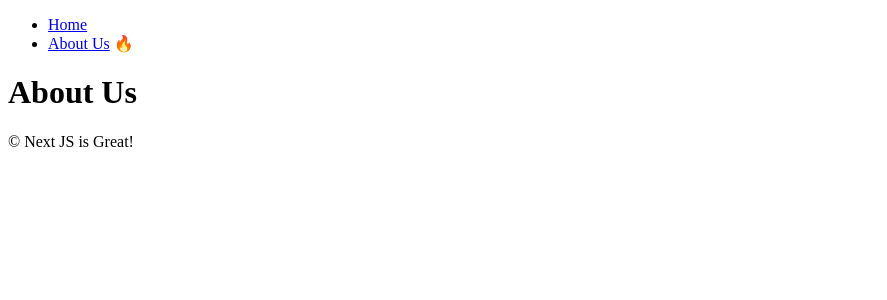
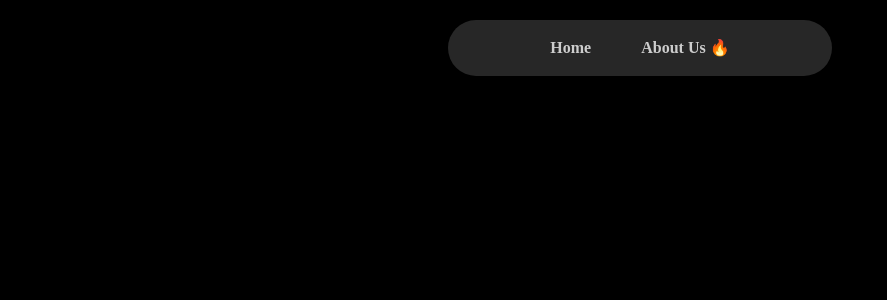
Before and after one commit to jechoi1111/nomardcoder-learn-nextjs14, a Next.js app: page /about-us in a window 1280 px wide. Shown: the top 300 px of the page, without its empty margins (0-887 px from the left). Built offline with nearby package versions, Linux system fonts and the light colour scheme.

Commit message:
feat: Css module 추가

```diff
--- a/app/layout.tsx
+++ b/app/layout.tsx
@@ -1,5 +1,6 @@
 import Navigation from '../components/navigation';
 import { Metadata } from 'next';
+import "../styles/global.css";
 
 export const metadata: Metadata = {
     title: {
--- a/components/movieInfo.tsx
+++ b/components/movieInfo.tsx
@@ -1,7 +1,6 @@
 import { API_URL } from '../app/(home)/page';
 
 async function getMovie(id: string) {
-    await new Promise(resolve => setTimeout(resolve, 5000))
     const response = await fetch(`${API_URL}/${id}`);
     return response.json();
 }
--- a/components/movieVideos.tsx
+++ b/components/movieVideos.tsx
@@ -1,8 +1,6 @@
 import { API_URL } from '../app/(home)/page';
 
 async function getVideos(id: string) {
-    await new Promise(resolve => setTimeout(resolve, 3000))
-    throw new Error('Something broke...')
     const response = await fetch(`${API_URL}/${id}/videos`);
     return response.json();
 }
--- /dev/null
+++ b/components/navigation.module.css
@@ -0,0 +1,33 @@
+.nav{
+    background-color: #272727;
+    position: fixed;
+    width: 30%;
+    margin: 0 auto;
+    top: 20px;
+    border-radius: 50px;
+    padding: 20px 0px;
+    left: 50%;
+    z-index: 10;
+    transform: translateX(-50%);
+}
+
+.nav ul {
+    display: flex;
+    justify-content: center;
+    gap: 50px;
+}
+
+.nav ul li {
+    list-style: none;
+    transform: none;
+    transition: all 0.1s ease-in-out;
+}
+
+.nav ul li:hover {
+    transform: scale(1.05);
+}
+
+.nav ul li a {
+    color: #cdcdcd;
+    font-weight: bold;
+}
--- a/components/navigation.tsx
+++ b/components/navigation.tsx
@@ -2,14 +2,20 @@
 
 import Link from "next/link";
 import {usePathname} from "next/navigation";
+import styles from './navigation.module.css';
 
 export default function Navigation() {
     const path = usePathname();
 
-    return <nav><ul>
-        <li>
-            <Link href='/'>Home</Link> {path === '/' ? '🔥' : ''}
-        </li>
-        <li><Link href={'/about-us'}>About Us</Link> {path === '/about-us' ? '🔥' : ''}</li>
-    </ul></nav>
+    return (
+        <nav className={styles.nav}>
+        <ul>
+            <li>
+                <Link href='/'>Home</Link> {path === '/' ? '🔥' : ''}
+            </li>
+            <li>
+                <Link href={'/about-us'}>About Us</Link> {path === '/about-us' ? '🔥' : ''}
+            </li>
+        </ul>
+    </nav>)
 }
--- /dev/null
+++ b/styles/global.css
@@ -0,0 +1,134 @@
+html,
+body,
+div,
+span,
+applet,
+object,
+iframe,
+h1,
+h2,
+h3,
+h4,
+h5,
+h6,
+p,
+blockquote,
+pre,
+a,
+abbr,
+acronym,
+address,
+big,
+cite,
+code,
+del,
+dfn,
+em,
+img,
+ins,
+kbd,
+q,
+s,
+samp,
+small,
+strike,
+strong,
+sub,
+sup,
+tt,
+var,
+b,
+u,
+i,
+center,
+dl,
+dt,
+dd,
+ol,
+ul,
+li,
+fieldset,
+form,
+label,
+legend,
+table,
+caption,
+tbody,
+tfoot,
+thead,
+tr,
+th,
+td,
+article,
+aside,
+canvas,
+details,
+embed,
+figure,
+figcaption,
+footer,
+header,
+hgroup,
+menu,
+nav,
+output,
+ruby,
+section,
+summary,
+time,
+mark,
+audio,
+video {
+    margin: 0;
+    padding: 0;
+    border: 0;
+    font-size: 100%;
+    font: inherit;
+    vertical-align: baseline;
+}
+/* HTML5 display-role reset for older browsers */
+article,
+aside,
+details,
+figcaption,
+figure,
+footer,
+header,
+hgroup,
+menu,
+nav,
+section {
+    display: block;
+}
+body {
+    line-height: 1;
+}
+ol,
+ul {
+    list-style: none;
+}
+blockquote,
+q {
+    quotes: none;
+}
+blockquote:before,
+blockquote:after,
+q:before,
+q:after {
+    content: "";
+    content: none;
+}
+table {
+    border-collapse: collapse;
+    border-spacing: 0;
+}
+
+body {
+    padding-top: 150px;
+    padding-bottom: 20px;
+    background-color: black;
+}
+
+a {
+    text-decoration: unset;
+}
```
Also changed, not shown: app/(home)/home.module.css (added, +8 -0 lines), app/(home)/page.tsx (+4 -7 lines), components/movie.module.css (added, +27 -0 lines), components/movie.tsx (added, +19 -0 lines).
